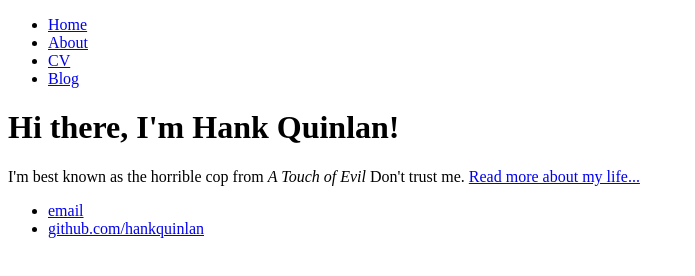
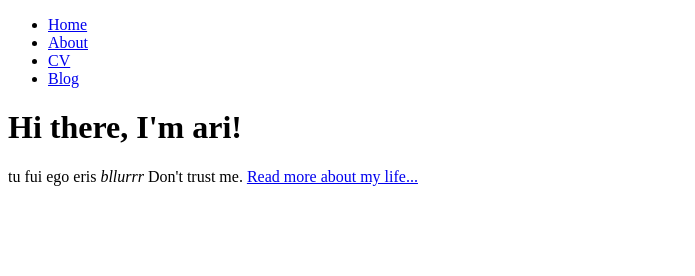
Before and after one commit to ari-/ari-.github.io, a plain HTML site: page index.html in a window 1280 px wide. Shown: the whole page, without its empty margins (0-695 px from the left). Drawn offline with Linux system fonts and the light colour scheme.

Commit message:
Update index.html

```diff
--- a/index.html
+++ b/index.html
@@ -1,7 +1,7 @@
 <!DOCTYPE html>
 <html>
 	<head>
-		<title>Hank Quinlan, Horrible Cop</title>
+		<title>github io testing</title>
 	</head>
 	<body>
 		<nav>
@@ -14,15 +14,9 @@
 		</nav>
 		<div class="container">
     		<div class="blurb">
-        		<h1>Hi there, I'm Hank Quinlan!</h1>
-				<p>I'm best known as the horrible cop from <em>A Touch of Evil</em> Don't trust me. <a href="/about">Read more about my life...</a></p>
+        		<h1>Hi there, I'm ari!</h1>
+				<p>tu fui ego eris <em>bllurrr</em> Don't trust me. <a href="/about">Read more about my life...</a></p>
     		</div><!-- /.blurb -->
 		</div><!-- /.container -->
-		<footer>
-    		<ul>
-        		<li><a href="mailto:hankquinlanhub@gmail.com">email</a></li>
-        		<li><a href="https://github.com/hankquinlan">github.com/hankquinlan</a></li>
-			</ul>
-		</footer>
 	</body>
 </html>
```
